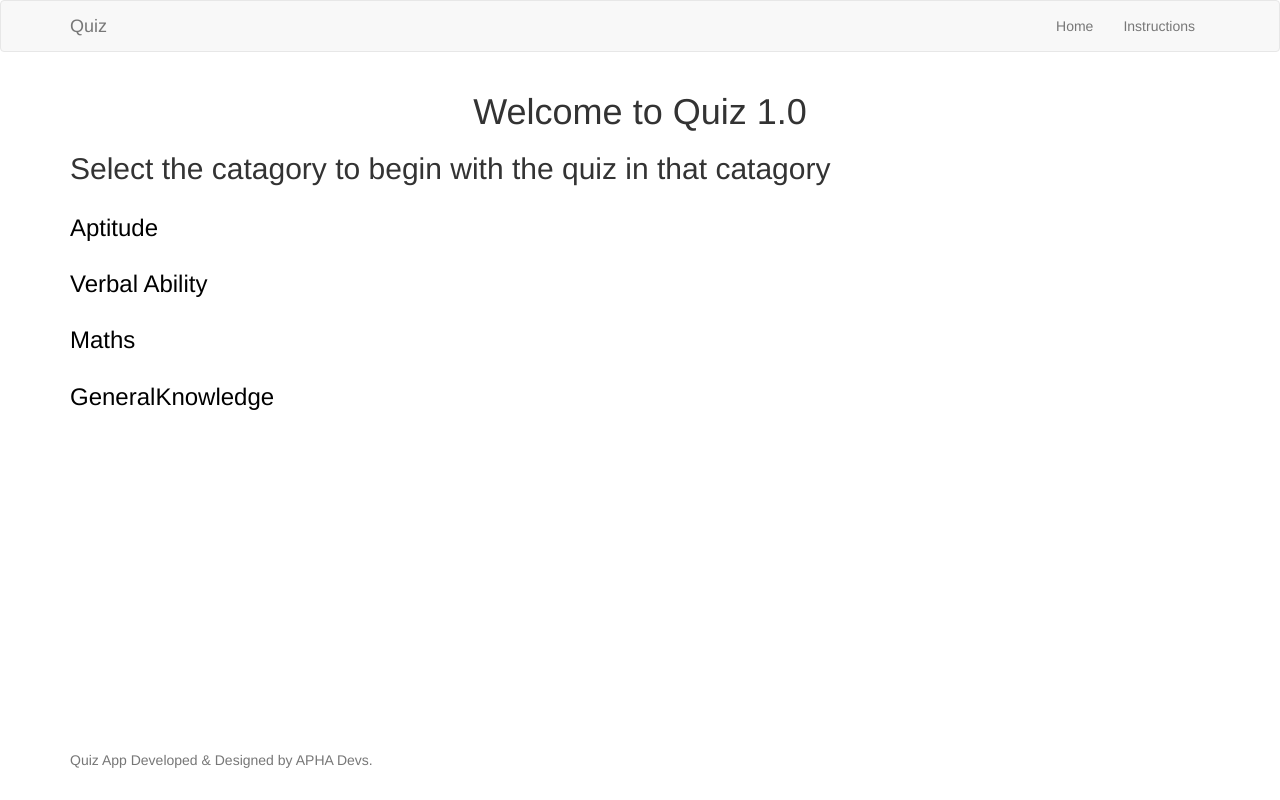
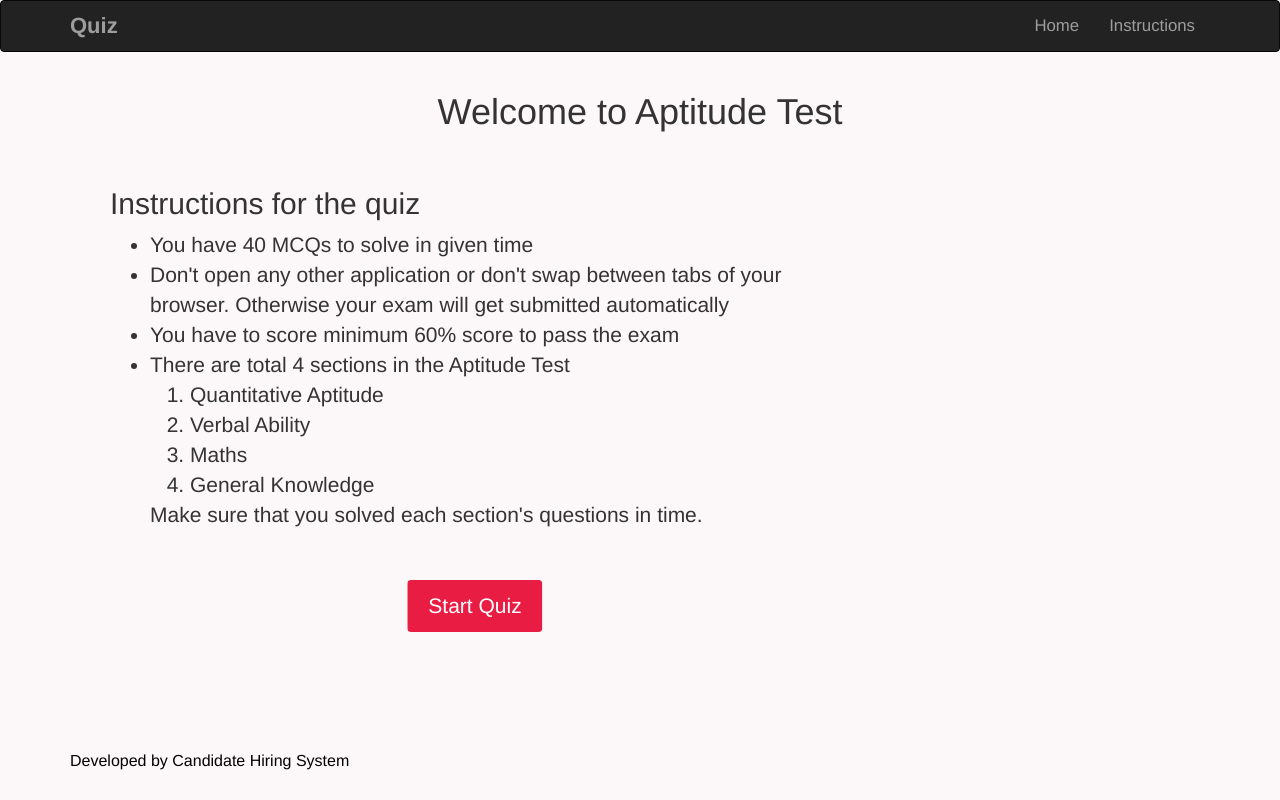
Before and after one commit to premrajzambre/candidate-hiring-system, a Django app: page /quiz/quiz_home in a window 1280 px wide. Run offline with Django 3.2, Linux system fonts and the light colour scheme; some libraries are stand-ins or nearby versions.

Commit message:
Fully Functional Quiz App up & Running

```diff
--- a/authenticate/views.py
+++ b/authenticate/views.py
@@ -81,5 +81,5 @@ def about(requests):
 def login_success(requests):
 	return render(requests, 'authenticate/login_success.html',{})
 
-"""def quiz(requests):
-	return render(requests, 'quiz/home.html', {})"""
+#def quiz(requests):
+#	return render(requests, 'quiz/instructions.html', {})
--- a/quiz/models.py
+++ b/quiz/models.py
@@ -4,10 +4,10 @@ from django.db import models
 
 class Question(models.Model):
     CAT_CHOICES = (
-    ('aptitude','Aptitude'),
+    ('aptitude','Quantitative Aptitude'),
     ('verbalability','Verbal Ability'),
     ('maths','Maths'),
-    ('generalknowledge','GeneralKnowledge')
+    ('generalknowledge','General Knowledge')
     )
     question = models.CharField(max_length = 250)
     optiona = models.CharField(max_length = 100)
--- a/quiz/static/mystyle.css
+++ b/quiz/static/mystyle.css
@@ -7,6 +7,7 @@ body{
 }
 a{
   color: #000000;
+  font-size: medium;
 }
 a:hover{
   color: green;
--- a/quiz/templates/quiz.html
+++ b/quiz/templates/quiz.html
@@ -1,16 +1,39 @@
 <!DOCTYPE html>
+{% load static %}
 <html>
   <head>
     <meta charset="utf-8">
+    <link rel="phoenix" sizes="76x76" href="{% static 'authenticate/css/phoenix.png' %}">
+    <link rel="icon" type="image/png" href="{% static 'authenticate/css/phoenix.png' %}">
+    <meta name="viewreport" content="width=device-width,initial-scale-1.0">
+    <title>Quiz</title>
     <title>{% block title %} {% endblock %}</title>
     {% load static %}
     <link rel="stylesheet" href="{% static 'Bootstrap/css/bootstrap.min.css' %}">
     <link rel="stylesheet" href="{% static 'mystyle.css' %}">
     <script type="text/js" src = "{% static 'Bootstrap/js/bootstrap.min.js'%}">
     </script>
+    <style>
+      .navbar-brand{
+      color: #fff;
+      font-size: 22px;
+      font-weight: 700;
+      margin-left: 10%;
+      }
+
+      .nav li a{
+      color: #aaa;
+      font-size: 1.2em;
+      }
+
+      body{
+
+        background-color: #fcf7f8;
+      }
+    </style>
   </head>
   <body>
-    <nav class="navbar navbar-default">
+    <nav class="navbar navbar-inverse bg-dark">
      <div class="container">
        <div class="navbar-header">
          <button type="button" class="navbar-toggle collapsed" data-toggle="collapse" data-target="#navbar" aria-expanded="false" aria-controls="navbar">
@@ -19,24 +42,24 @@
            <span class="icon-bar"></span>
            <span class="icon-bar"></span>
          </button>
-         <a class="navbar-brand" href="/quiz">Quiz</a>
+         <a class="navbar-brand" href="/quiz/quiz_home1">Quiz</a>
        </div>
        <div id="navbar" class="collapse navbar-collapse">
          <ul class="nav navbar-nav navbar-right">
-           <li><a href="/quiz">Home</a></li>
+           <li><a href="/quiz/quiz_home1">Home</a></li>
            <li><a href="/quiz/instructions">Instructions</a></li>
          </ul>
        </div><!--/.nav-collapse -->
      </div>
    </nav>
-   <div id="content" class = "container">
+   <div id="content" class = "container" style="">
       {% block content %}
       {% endblock %}
     </div>
     <footer class="footer">
       <div class="container">
         <p class="text-muted">
-          Quiz App Developed & Designed by APHA Devs.
+          <a href="{% url 'home' %}">Developed by Candidate Hiring System</a>
         </p>
       </div>
     </footer>
--- a/quiz/templates/quiz/quiz_home.html
+++ b/quiz/templates/quiz/quiz_home.html
@@ -1,18 +1,50 @@
-{% extends "quiz.html" %}
+{% extends 'quiz.html' %}
+{% block title %}
+    Home
+{% endblock %}
+{% block content %}
+    <style>
+        .instr{
+            font-size: 1.5em;
+        }
 
-{% block title%}
-  Home
+        .btn{
+            margin-left: 50%;
+            color: #fff;
+            transform: translateX(-50%);
+            background: #e91d43;
+            padding: 10px 20px;
+            font-size: 1.5em;
+            font-weight: 400;
+        }
+
+        .btn:hover{
+        background: #e91e43;
+        color: #000000;
+        }
+    </style>
+    <h1 class="center">Welcome to Aptitude Test</h1>
+    <div class="container-fluid">
+        <div class="row">
+            <div class="col-md-8  offset-md-3" style="margin:25px">
+                <h2>Instructions for the quiz</h2>
+                <ul class="instr">
+                    <li>You have 40 MCQs to solve in given time</li>
+                    <li>Don't open any other application or don't swap between tabs of your browser. Otherwise your exam will get submitted automatically</li>
+                    <li>You have to score minimum 60% score to pass the exam</li>
+                    <li>There are total 4 sections in the Aptitude Test <br>
+                        <ol>
+                            <li>Quantitative Aptitude</li>
+                            <li>Verbal Ability</li>
+                            <li>Maths</li>
+                            <li>General Knowledge</li>
+                        </ol>Make sure that you solved each section's questions in time.
+                    </li>
+                </ul><br><br>
+                <!--<button type="button" class="btn btn-secondary btn-md text-center">-->
+                    <a href="{% url 'quiz:start' %}" class="btn btn-md text-center">Start Quiz</a>
+                <!--</button>-->
+            </div>
+        </div>
+    </div>
 {% endblock %}
-
-{% block content %}
-  <h1 class="center">Welcome to Quiz 1.0</h1>
-  <h2>Select the catagory to begin with the quiz in that catagory</h2>
-  {% for choice in choices %}
-  <div class="row">
-    <div class="col-md-4">
-      <a href="/quiz/{{ choice.0 }}"><h3>{{ choice.1 }}</h3></a>
-    </div>
-
-  </div>
-  {% endfor %}
-{% endblock %}
--- a/quiz/urls.py
+++ b/quiz/urls.py
@@ -1,12 +1,18 @@
 from django.conf.urls import url,include
 from django.contrib import admin
+from django.conf import settings
+
 from . import views
 
 app_name = 'quiz'
 
+
 urlpatterns = [
+    url(r'^quiz_start', views.quiz_start, name = 'quiz_start'),
+    url(r'^start', views.start, name = 'start'),
     url(r'^quiz_home', views.quiz_home, name = 'quiz_home'),
     url(r'^result', views.result, name = 'result'),
     url(r'^instructions', views.instructions, name = 'instructions'),
+    url(r'^contact', views.contact, name = 'contact'),
     url(r'^(?P<choice>[\w]+)', views.questions, name = 'questions'),
 ]
--- a/quiz/views.py
+++ b/quiz/views.py
@@ -2,10 +2,13 @@ from django.shortcuts import render
 from .models import Question
 
 # Create your views here.
-def quiz_home(request):
+def quiz_start(request):
     choices = Question.CAT_CHOICES
     print(choices)
-    return render(request, 'quiz/quiz_home.html', {'choices':choices})
+    return render(request, 'quiz/quiz_start.html', {'choices':choices})
+
+def quiz_home(request):
+    return render(request, 'quiz/quiz_home.html')
 
 def questions(request , choice):
     print(choice)
@@ -42,3 +45,11 @@ def result(request):
 
 def instructions(request):
     return render(request, 'quiz/instructions.html')
+
+def contact(request):
+    return render(request, 'quiz/contact.html')
+
+def start(request):
+    choices = Question.CAT_CHOICES
+    print(choices)
+    return render(request, 'quiz/start.html', {'choices':choices})
```
Also changed, not shown: quiz/templates/quiz/quiz_start.html (added, +18 -0 lines), quiz/templates/quiz/start.html (added, +61 -0 lines), quiz/templates/quiz_base.html (added, +43 -0 lines), authenticate/static/authenticate/img/1.jpg (added), authenticate/static/authenticate/img/Ridge-Design-Website-Design-Background.jpg (added), authenticate/static/authenticate/img/blue.jpg (added), quiz/migrations/0005_auto_20200415_1234.py, 1 other file.
